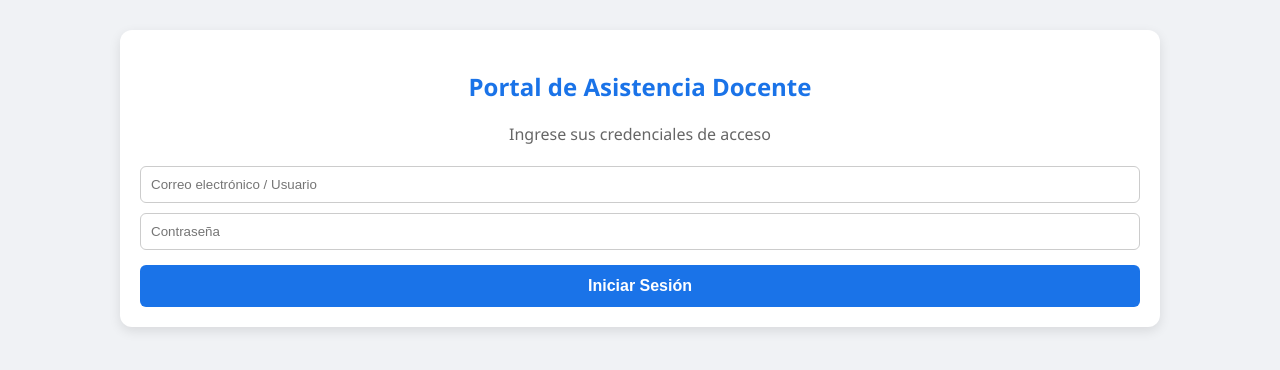
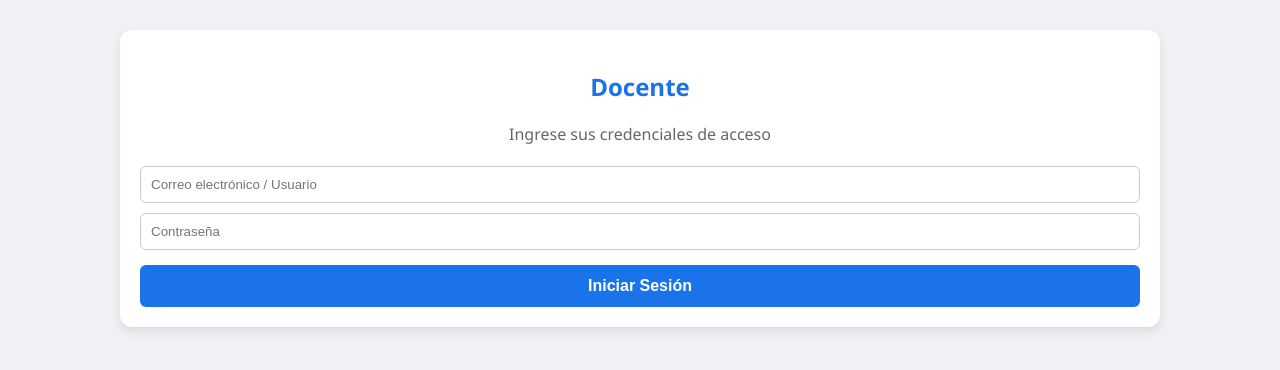
Before and after one commit to otroidiomamx/teacheronline, a plain HTML site: page index.html in a window 1280 px wide. Drawn offline with Linux system fonts and the light colour scheme.

Commit message:
Update index.html

```diff
--- a/index.html
+++ b/index.html
@@ -3,7 +3,7 @@
 <head>
     <meta charset="UTF-8">
     <meta name="viewport" content="width=device-width, initial-scale=1.0">
-    <title>Control de Asistencia - Portal Docente</title>
+    <title>Docente</title>
     <style>
         body { font-family: 'Segoe UI', Tahoma, Geneva, Verdana, sans-serif; background-color: #f0f2f5; margin: 0; padding: 10px; color: #333; }
         .container { max-width: 1000px; margin: 20px auto; background: white; padding: 20px; border-radius: 12px; box-shadow: 0 4px 12px rgba(0,0,0,0.1); }
@@ -25,7 +25,7 @@
 
 <div class="container">
     <div id="login-section">
-        <h2>Portal de Asistencia Docente</h2>
+        <h2>Docente</h2>
         <p style="text-align:center; color:#666;">Ingrese sus credenciales de acceso</p>
         <input type="text" id="usuario" placeholder="Correo electrónico / Usuario">
         <input type="password" id="password" placeholder="Contraseña">
```
